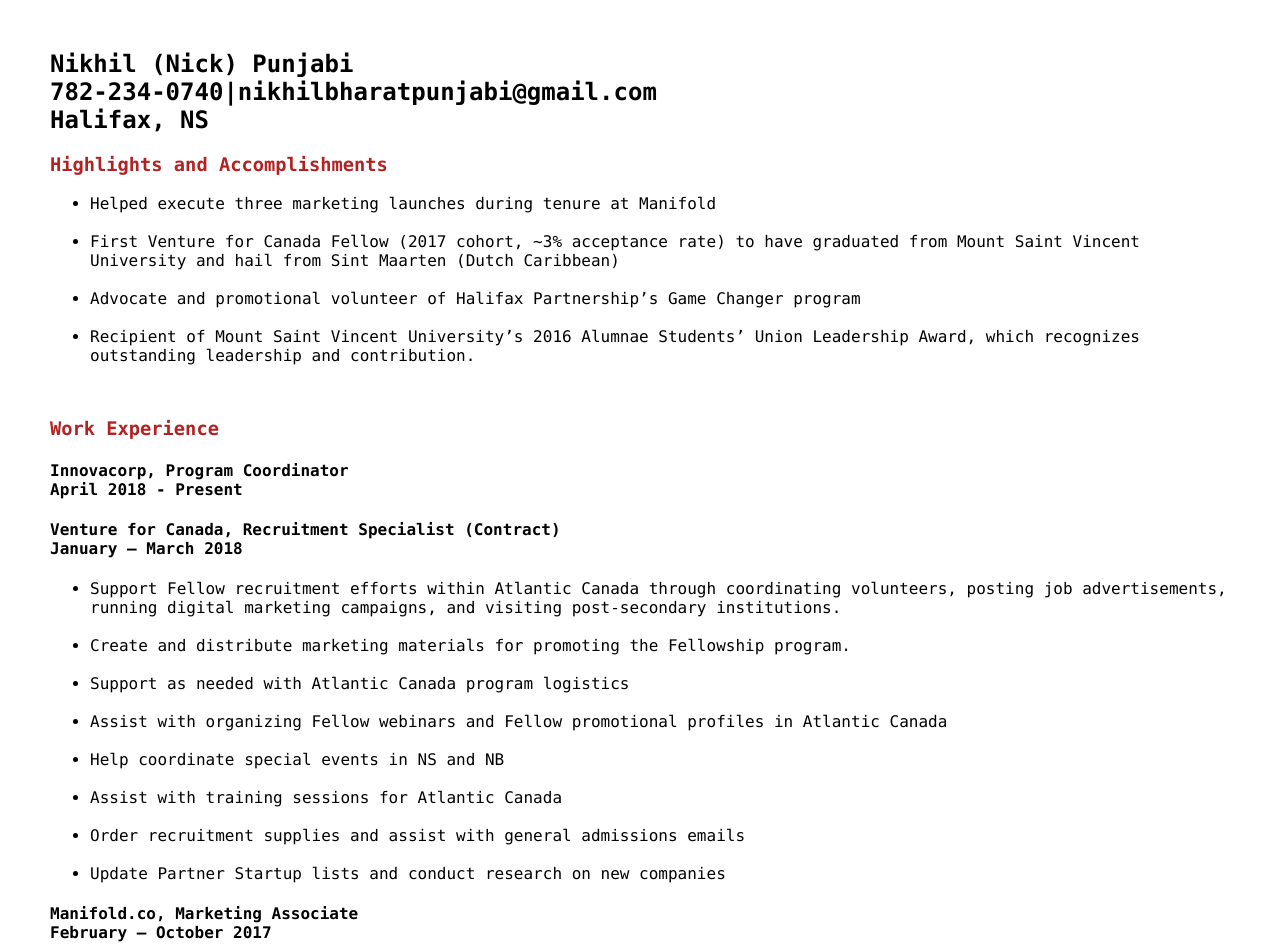
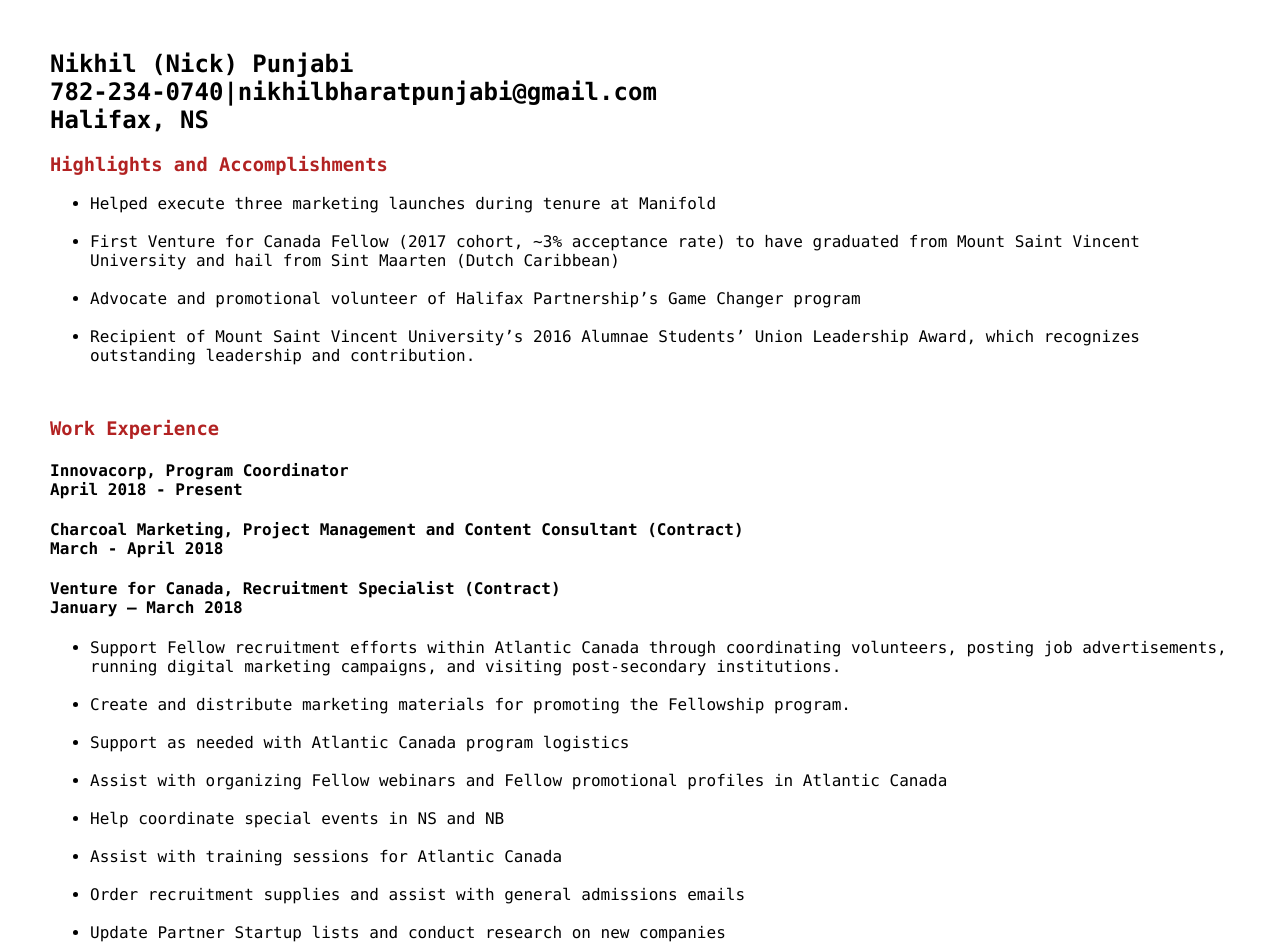
Before and after one commit to nickpunjabi/nickpunjabi.github.io, a plain HTML site: page index.html in a window 1280 px wide. Shown: the top 945 px of the page. Drawn offline with Linux system fonts and the light colour scheme.

Commit message:
added charcoal work experience

```diff
--- a/index.html
+++ b/index.html
@@ -63,6 +63,8 @@
 <h3>Work Experience</h3>
 <h4>Innovacorp, Program Coordinator
 <br>April 2018 - Present</h4>
+<h4>Charcoal Marketing, Project Management and Content Consultant (Contract)
+  <br>March - April 2018</h4>
 <h4>Venture for Canada, Recruitment Specialist (Contract)
 <br> January – March 2018</h4>
 <ul>
```
